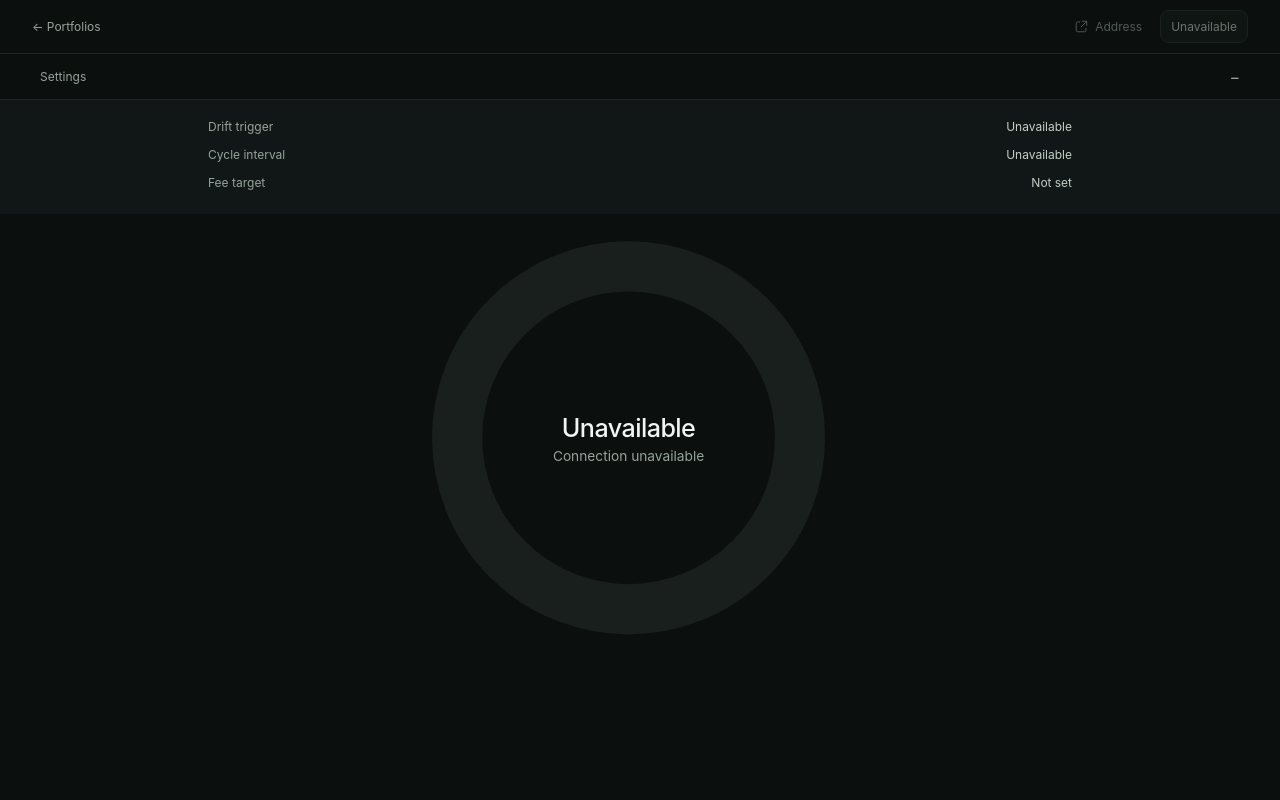
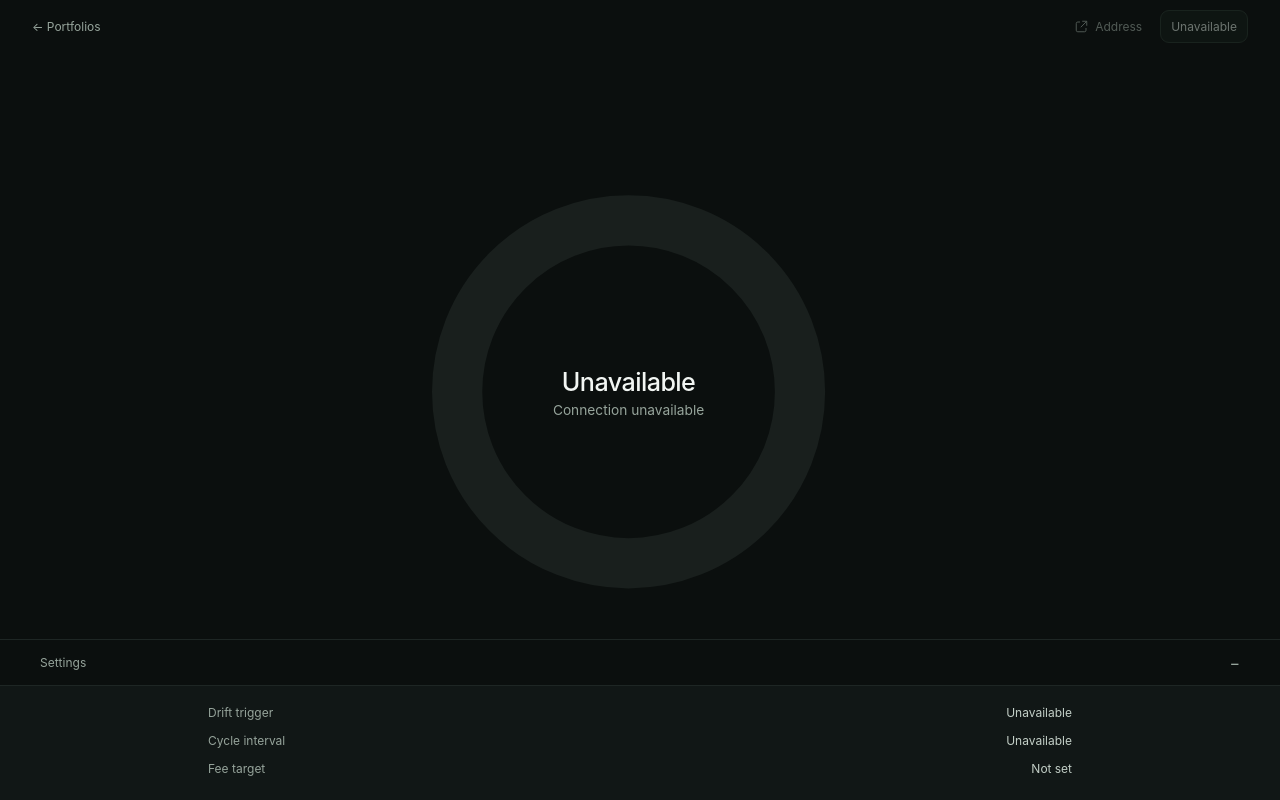
Before and after one commit to A1igator/rebalance, a website: page ui/index.html in a window 1280 px wide. Both pictures are taken after a click on the button "Settings". Drawn offline with Linux system fonts and the light colour scheme; no server answers.

Commit message:
fix: restore bottom Settings with attached header

```diff
--- a/ui/index.html
+++ b/ui/index.html
@@ -26,19 +26,6 @@
         </div>
       </nav>
 
-      <section class="settings" aria-label="Portfolio settings">
-        <button class="settings-toggle" id="settings-toggle" type="button" aria-expanded="false" aria-controls="settings-panel">Settings</button>
-        <div class="settings-panel" id="settings-panel" role="region" aria-labelledby="settings-toggle" aria-hidden="true" inert>
-          <div class="settings-clip"><div class="settings-content">
-            <dl class="settings-rows" aria-label="Rebalance settings">
-              <div><dt>Drift trigger</dt><dd id="set-band">Unavailable</dd></div>
-              <div><dt>Cycle interval</dt><dd id="set-every">Unavailable</dd></div>
-              <div><dt>Fee target</dt><dd id="set-fee-target">Not set</dd></div>
-            </dl>
-          </div></div>
-        </div>
-      </section>
-
       <div class="main">
         <svg class="ring" id="ring" viewBox="-60 -20 560 480" role="group" aria-labelledby="chart-title chart-description">
           <defs>
@@ -62,6 +49,19 @@
           <text class="ctr-val" id="c-legend" x="210" y="444"></text>
         </svg>
       </div>
+
+      <section class="settings" aria-label="Portfolio settings">
+        <button class="settings-toggle" id="settings-toggle" type="button" aria-expanded="false" aria-controls="settings-panel">Settings</button>
+        <div class="settings-panel" id="settings-panel" role="region" aria-labelledby="settings-toggle" aria-hidden="true" inert>
+          <div class="settings-clip"><div class="settings-content">
+            <dl class="settings-rows" aria-label="Rebalance settings">
+              <div><dt>Drift trigger</dt><dd id="set-band">Unavailable</dd></div>
+              <div><dt>Cycle interval</dt><dd id="set-every">Unavailable</dd></div>
+              <div><dt>Fee target</dt><dd id="set-fee-target">Not set</dd></div>
+            </dl>
+          </div></div>
+        </div>
+      </section>
     </main>
     <p id="control-message" class="control-message" role="status" hidden></p>
   </body>
--- a/ui/style.css
+++ b/ui/style.css
@@ -10,7 +10,7 @@
 * { box-sizing: border-box; }
 body { margin: 0; height: 100vh; height: 100dvh; display: flex; overflow: hidden; }
 /* The allocation ring and its centre share the available window. */
-.chart-shell { position: relative; flex: 1; display: flex; flex-direction: column; min-width: 0; min-height: 0; }
+.chart-shell { position: relative; padding-bottom: 46px; flex: 1; display: flex; flex-direction: column; min-width: 0; min-height: 0; }
 .main { flex: 1 1 auto; min-height: 0; display: grid; place-items: center; padding: clamp(8px, 2vh, 24px) clamp(12px, 3vw, 32px); }
 
 svg.ring { overflow: visible; fill: var(--ink); width: 100%; max-width: 40rem; max-height: 100%; height: auto; aspect-ratio: 560 / 480; display: block; }
@@ -30,15 +30,15 @@ text { text-anchor: middle; }
 .ctr-val { font-size: 10.5px; fill: var(--faint); }
 .centre .ctr-val { margin-top: 6px; line-height: 14px; color: var(--faint); }
 .centre .ctr-val:empty { display: none; }
-/* The header keeps one fixed row below navigation. Only its panel overlays the
-   chart, opening downward without moving the header or resizing the ring. */
-.settings { position: relative; z-index: 10; flex: 0 0 46px; height: 46px; }
+/* Reserve the collapsed bar once. The whole bottom-anchored section expands
+   upward with its header attached above the content; the chart never moves. */
+.settings { position: absolute; z-index: 10; left: 0; right: 0; bottom: 0; }
 .settings-toggle { display: flex; justify-content: space-between; align-items: center; width: 100%; height: 46px; padding: 0 clamp(20px, 5vw, 40px); border: 0; border-top: 1px solid var(--rule); background: var(--ground); color: var(--mute); font: inherit; font-size: 12px; text-align: left; cursor: pointer; }
 .settings-toggle::after { content: "+"; font-size: 16px; line-height: 12px; }
 .settings-toggle[aria-expanded="true"]::after { content: "−"; }
 .settings-toggle:hover { background: var(--lift); color: var(--ink); }
 .settings-toggle:focus-visible { outline: 2px solid #8dbafa; outline-offset: -2px; }
-.settings-panel { position: absolute; top: 100%; left: 0; right: 0; display: grid; grid-template-rows: 0fr; opacity: 0; visibility: hidden; pointer-events: none; transition: grid-template-rows .28s ease, opacity .22s ease, visibility 0s .28s; }
+.settings-panel { display: grid; grid-template-rows: 0fr; opacity: 0; visibility: hidden; pointer-events: none; transition: grid-template-rows .28s ease, opacity .22s ease, visibility 0s .28s; }
 .settings-panel.open { grid-template-rows: 1fr; opacity: 1; visibility: visible; pointer-events: auto; transition-delay: 0s; }
 .settings-clip { min-height: 0; overflow: hidden; }
 .settings-content { max-height: 42dvh; overflow: auto; background: var(--lift); border-top: 1px solid var(--rule); padding: 18px clamp(20px, 5vw, 40px) 22px; }
```
Also changed, not shown: PLAN.md (+2 -0 lines), docs/AI_USAGE.md (+7 -0 lines), docs/prompts/070-bottom-settings-header.md (+4 -0 lines), tests/ui-display.test.ts (+5 -4 lines).
